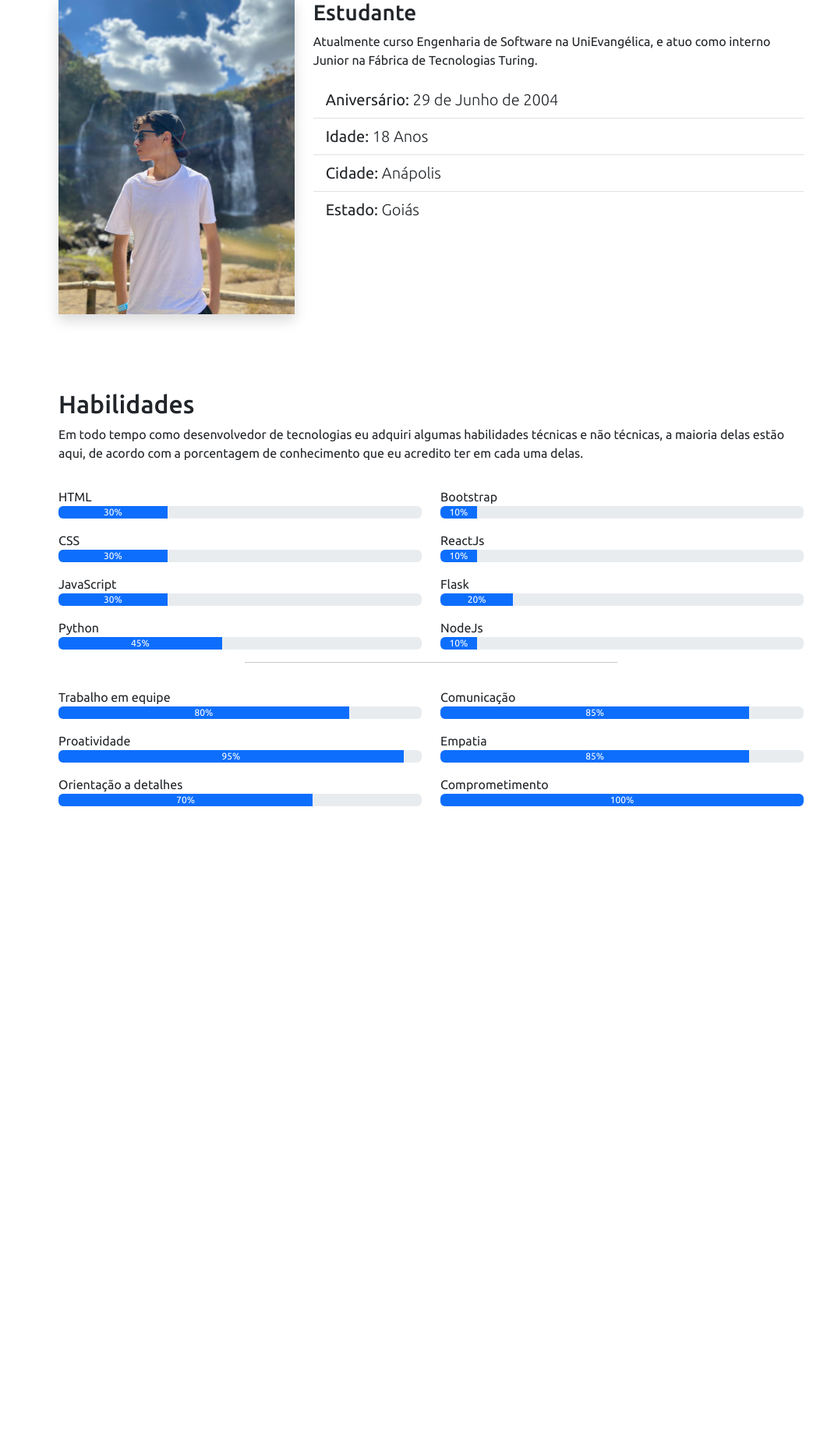
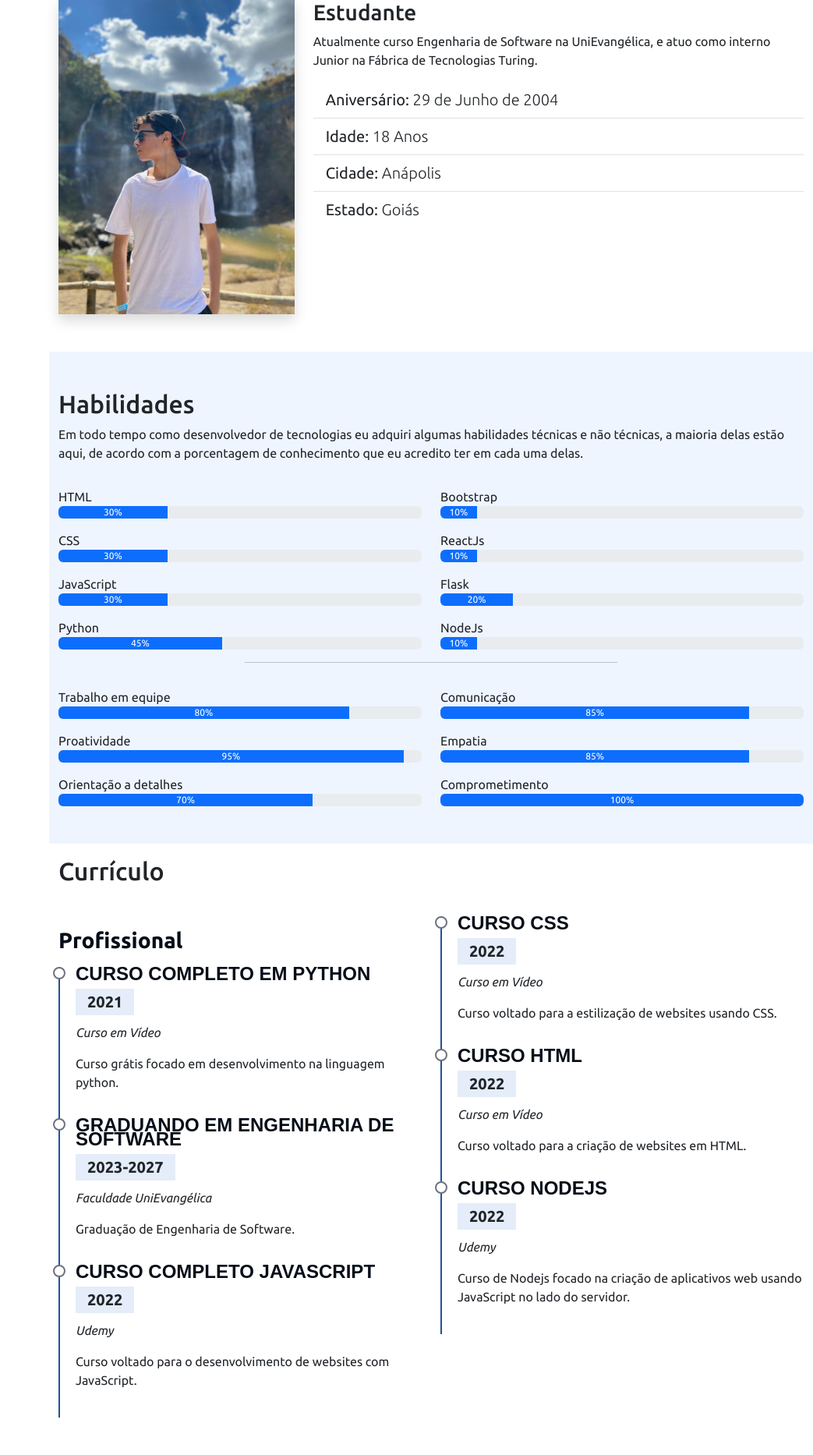
Before and after one commit to verezeeee/Portfolio-master, a Python web app: template Portfolio-master/templates/index.html in a window 1280 px wide. Shown: the part 975-2841 px from the top of the page at 78% size, without its empty margins (237-1280 px from the left). Before the commit the page ends 2009 px from the top, so only its background shows below. Run offline with Jinja, Linux system fonts and the light colour scheme; the template is opened without the code that fills it, so the values that code supplies are empty; some libraries are stand-ins or nearby versions.

Commit message:
portfolio pronto

```diff
--- a/Portfolio-master/static/script.js
+++ b/Portfolio-master/static/script.js
@@ -8,3 +8,15 @@ menuMobile.addEventListener('click', () => {
     : menuMobile.classList.replace('bi-x', 'bi-list');
     body.classList.toggle('menu-nav-active');
 });
+
+//Fecha o menu quando clicar em algum item e muda o icone para list
+const navItem = document.querySelectorAll('.nav-item')
+
+navItem.forEach(item => {
+    item.addEventListener('click', () => {
+        if (body.classList.contains('menu-nav-active')) {
+            body.classList.remove("menu-nav-active")
+            menuMobile.classList.replace('bi-x', 'bi-list');
+        }
+    })
+})
--- a/Portfolio-master/static/style.css
+++ b/Portfolio-master/static/style.css
@@ -174,3 +174,58 @@ i.menu-mobile {
         margin-left: 0;
     }
 }
+
+*::-webkit-scrollbar {
+    width: 10px;
+}
+*::-webkit-scrollbar-track {
+        width: 12px;
+        box-shadow: inset 0 0 .3rem #00000050;
+    background-color: #fff;
+}
+*::-webkit-scrollbar-thumb {
+    background-color: #0b0f2c;
+}
+.section-bg{
+    background-color: #eff5ff;
+}
+
+.cv .cv-title{
+    font-weight: 700;
+    margin-top: 20px;
+    margin-bottom: 20px;
+    color: #050d18;
+}
+.cv .cv-item {
+    padding: 0 0 20px 20px;
+    margin-top: -2px;
+    border-left: 2px solid #1f5297;
+    position: relative;
+}
+.cv .cv-item h4 {
+    line-height: 18px;
+    font-weight: 600;
+    text-transform: uppercase;
+    font-family: "Poppins", sans-serif;
+    color: #050d18;
+    margin-bottom: 10px;
+}
+.cv .cv-item h5 {
+    background: #e4edf9;
+    padding: 5px 15px;
+    display: inline-block;
+    font-weight: 600;
+    margin-bottom: 10px;
+}
+
+.cv .cv-item::before {
+    content: '';
+    position: absolute;
+    top: 0;
+    left: -9px;
+    width: 16px;
+    height: 16px;
+    border: 2px solid #6f7180;
+    background: #fff;
+    border-radius: 50%;
+}
--- a/Portfolio-master/templates/index.html
+++ b/Portfolio-master/templates/index.html
@@ -48,13 +48,13 @@
                     <a class="nav-link" href="#habilidades"><i class="bi bi-list-check"></i> Habilidades</a>
                 </li>
                 <li class="nav-item">
-                    <a class="nav-link" href="#"><i class="bi bi-file-earmark"></i> Currículo</a>
+                    <a class="nav-link" href="#curriculo"><i class="bi bi-file-earmark"></i> Currículo</a>
                 </li>
                 <li class="nav-item">
-                    <a class="nav-link" href="#"><i class="bi bi-collection"></i> Portfolio</a>
+                    <a class="nav-link" href="#portfolio"><i class="bi bi-collection"></i> Portfolio</a>
                 </li>
                 <li class="nav-item">
-                    <a class="nav-link" href="#"><i class="bi bi-envelope"></i> Contatos</a>
+                    <a class="nav-link" href="#contato"><i class="bi bi-envelope"></i> Contatos</a>
                 </li>
             </ul>
 
@@ -201,7 +201,60 @@
 
         </section>
 
+        <section class="mt=5 cv" id="curriculo">
 
+            <div class="container pb-5">
+                <h2 class="pt-3 pb-4">Currículo</h2>
+
+                <div class="row">
+                    <div class="col-md-6">
+                        <h3 class="cv-title">Profissional</h3>
+
+                        <div class="cv-item">
+                            <h4>Curso completo em Python</h4>
+                            <h5>2021</h5>
+                            <p><em>Curso em Vídeo</em></p>
+                            <p>Curso grátis focado em desenvolvimento na linguagem python.</p>
+                        </div>
+                        <div class="cv-item">
+                            <h4>Graduando em Engenharia de Software</h4>
+                            <h5>2023-2027</h5>
+                            <p><em>Faculdade UniEvangélica</em></p>
+                            <p>Graduação de Engenharia de Software.</p>
+                        </div>
+                        <div class="cv-item">
+                            <h4>Curso completo JavaScript</h4>
+                            <h5>2022</h5>
+                            <p><em>Udemy</em></p>
+                            <p>Curso voltado para o desenvolvimento de websites com JavaScript.</p>
+                        </div>
+                    </div>
+                    <div class="col-md-6">
+                        <h3> </h3>
+
+                        <div class="cv-item">
+                            <h4>Curso CSS</h4>
+                            <h5>2022</h5>
+                            <p><em>Curso em Vídeo</em></p>
+                            <p>Curso voltado para a estilização de websites usando CSS.</p>
+                        </div>
+                        <div class="cv-item">
+                            <h4>Curso HTML</h4>
+                            <h5>2022</h5>
+                            <p><em>Curso em Vídeo</em></p>
+                            <p>Curso voltado para a criação de websites em HTML.</p>
+                        </div>
+                        <div class="cv-item">
+                            <h4>Curso NodeJs</h4>
+                            <h5>2022</h5>
+                            <p><em>Udemy</em></p>
+                            <p>Curso de Nodejs focado na criação de aplicativos web usando JavaScript no lado do servidor.</p>
+                        </div>
+                    </div>
+                </div>
+            </div>
+
+        </section>
 
     </main>
 
```
